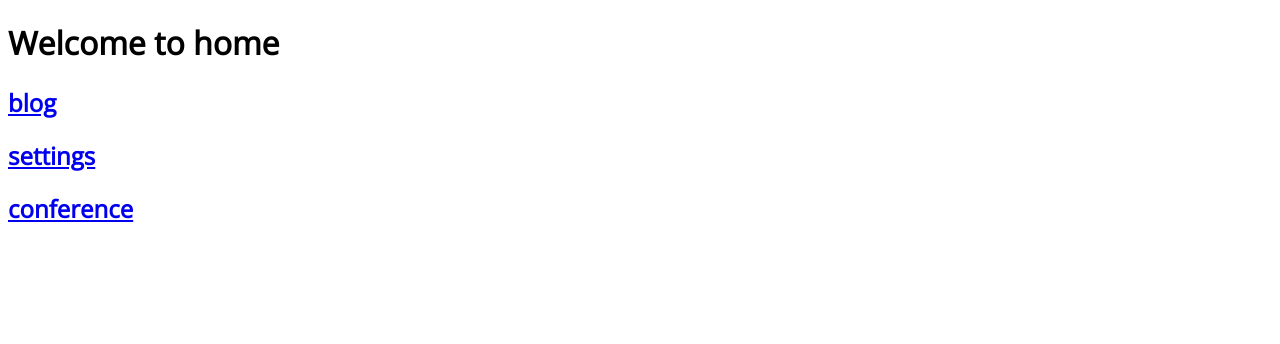
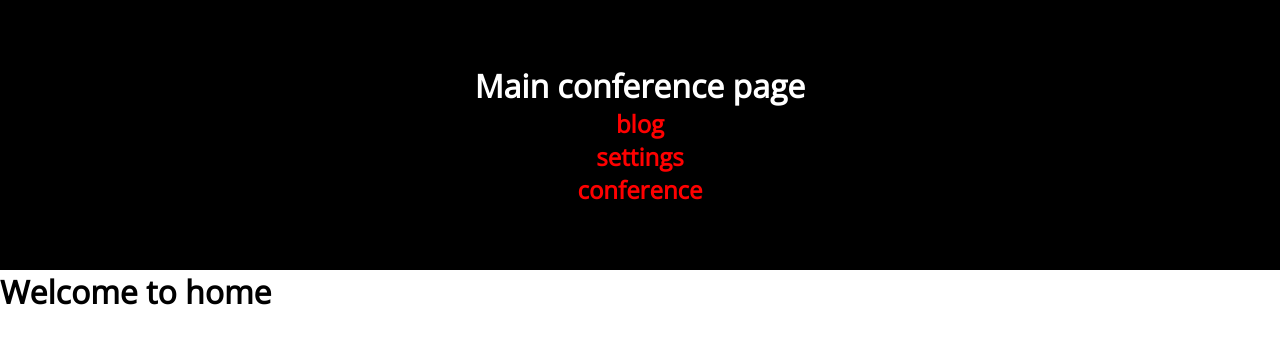
Before and after one commit to alekspanteli/next-js-13-fundamentals-pluralsight, a Next.js app: page /home in a window 1280 px wide. Shown: the top 344 px of the page. Built offline with nearby package versions, Linux system fonts and the light colour scheme.

Commit message:
add module css

```diff
--- a/app/globals.css
+++ b/app/globals.css
@@ -0,0 +1,4 @@
+*{
+    margin:0;
+    padding:0;
+}
--- a/app/home/page.js
+++ b/app/home/page.js
@@ -4,9 +4,6 @@ export default function Home() {
     return (
       <>
         <h1>Welcome to home</h1>
-        <h2><Link href="/blog">blog</Link></h2>
-        <h2><Link href="/settings">settings</Link></h2>
-        <h2><Link href="/conference">conference</Link></h2>
       </>
     )
   }
--- a/app/layout.js
+++ b/app/layout.js
@@ -1,11 +1,13 @@
-import './globals.css'
-import { Open_Sans } from '@next/font/google';
+import "./globals.css";
+import { Open_Sans } from "@next/font/google";
+import Link from "next/link";
+import styles from "./rootStyle.module.css";
 
 // If loading a variable font, you don't need to specify the font weight
 const openSans = Open_Sans({
-  subsets: ['latin'],
-  weight: '400',
-})
+  subsets: ["latin"],
+  weight: "400",
+});
 
 export default function RootLayout({ children }) {
   return (
@@ -15,7 +17,31 @@ export default function RootLayout({ children }) {
         head.js. Find out more at https://beta.nextjs.org/docs/api-reference/file-conventions/head
       */}
       <head />
-      <body>{children}</body>
+      <body>
+        <header className={styles.header}>
+          <h1>
+            <Link className={styles.homeLink} href="/home">
+              Main conference page
+            </Link>
+          </h1>
+          <h2>
+            <Link className={styles.menuBarLink} href="/blog">
+              blog
+            </Link>
+          </h2>
+          <h2>
+            <Link className={styles.menuBarLink} href="/settings">
+              settings
+            </Link>
+          </h2>
+          <h2>
+            <Link className={styles.menuBarLink} href="/conference">
+              conference
+            </Link>
+          </h2>
+        </header>
+        {children}
+      </body>
     </html>
-  )
+  );
 }
--- /dev/null
+++ b/app/rootStyle.module.css
@@ -0,0 +1,15 @@
+.homeLink{
+    text-decoration: none;
+    color: #fff;
+}
+
+.menuBarLink{
+    text-decoration: none;
+    color: red;
+}
+
+.header{
+    background-color: black;
+    padding: 4rem;
+    text-align: center
+}
```
